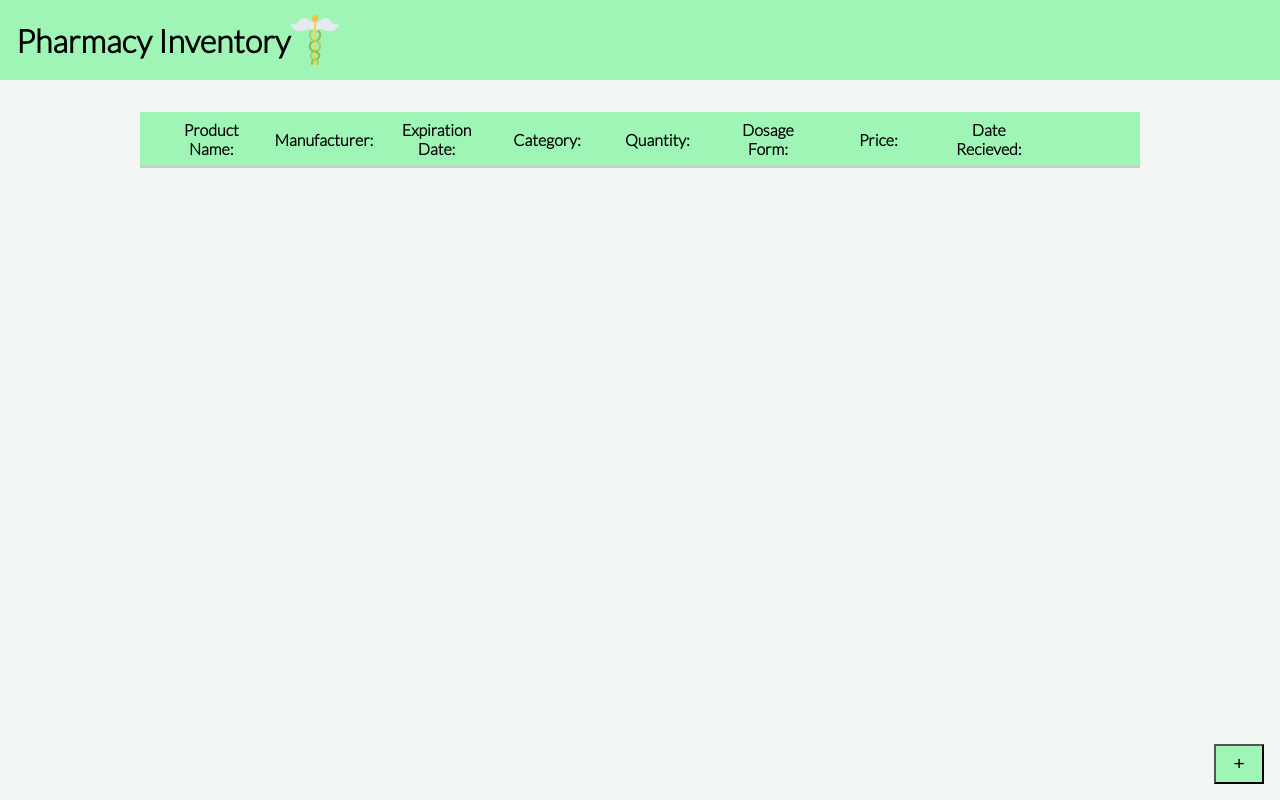
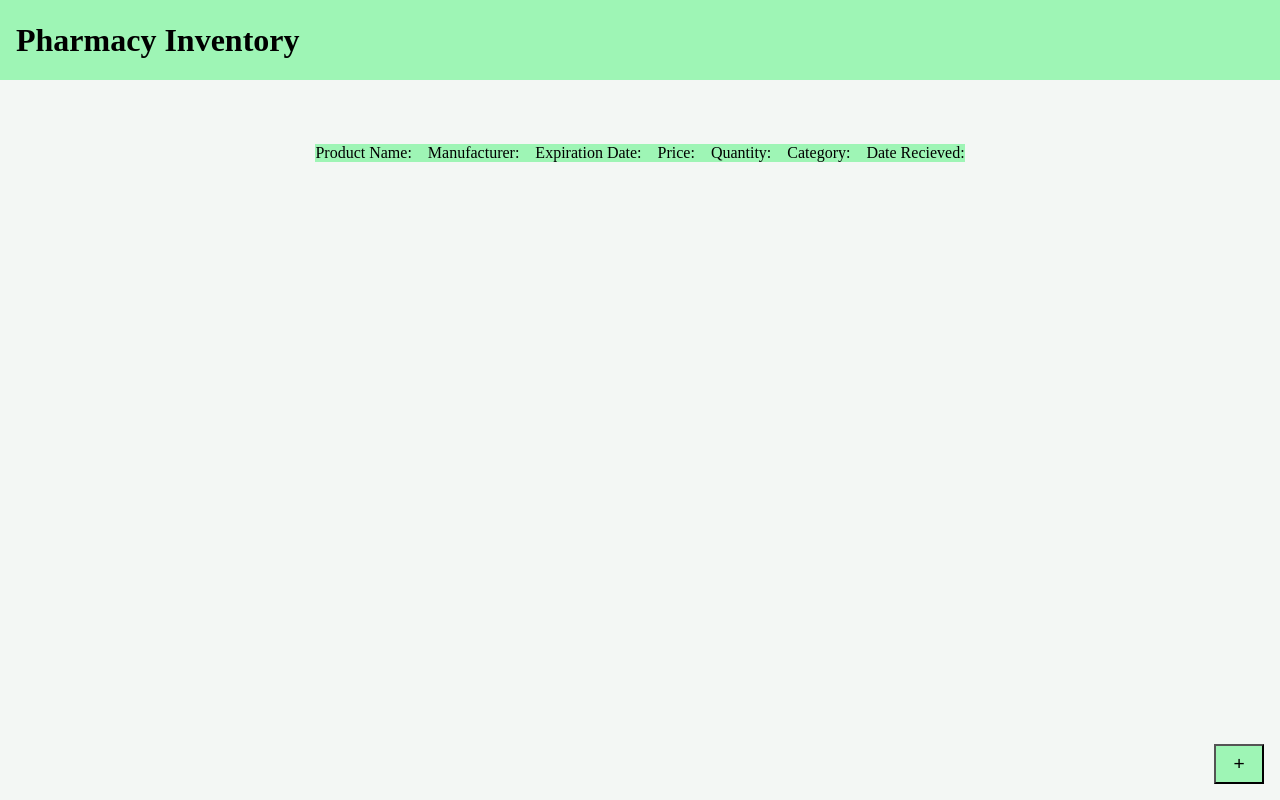
Before and after one commit to Chalitacc/Pharmacy-management, a website built with Vite: page index.html in a window 1280 px wide. Built offline with nearby package versions, Linux system fonts and the light colour scheme.

Commit message:
Revert "finish render product list"
This reverts commit acb1d1a51dc6b887086f77d6d503f2a7c56751f9.

```diff
--- a/index.html
+++ b/index.html
@@ -2,29 +2,17 @@
 <html lang="en">
   <head>
     <meta charset="UTF-8" />
+    <link rel="icon" type="image/svg+xml" href="/vite.svg" />
     <meta name="viewport" content="width=device-width, initial-scale=1.0" />
-    <script
-      src="https://kit.fontawesome.com/7e386f9da3.js"
-      crossorigin="anonymous"
-    ></script>
-
-    <!---check if u need to hide this in git ignore-->
     <title>Pharmacy Management System</title>
     <link rel="stylesheet" href="./src/css/reset.css" />
     <link rel="stylesheet" href="./src/css/variables.css" />
     <link rel="stylesheet" href="./src/css/style.css" />
     <link rel="stylesheet" href="./src/css/form.css" />
-    <link rel="stylesheet" href="./src/css/render.css" />
   </head>
   <body>
     <header>
       <h1>Pharmacy Inventory</h1>
-      <img
-        src="./src/assets/icons/medicine-pharmacy-svgrepo-com.svg"
-        width="50px"
-        height="50px"
-        alt="svg-logo-header"
-      />
     </header>
 
     <main>
@@ -33,15 +21,12 @@
           <li class="product-list__name">Product Name:</li>
           <li class="product-list__manufacturer">Manufacturer:</li>
           <li class="product-list__expiration-date">Expiration Date:</li>
+          <li class="product-list__price">Price:</li>
+          <li class="product-list__quantity">Quantity:</li>
           <li class="product-list__category">Category:</li>
-          <li class="product-list__quantity">Quantity:</li>
-          <li class="product-list__dosage-form">Dosage Form:</li>
-          <li class="product-list__price">Price:</li>
           <li class="prodcut-list__date-recieved">Date Recieved:</li>
         </ul>
-        <span>
-          <ul class="product-list__list product-list__list-container"></ul>
-        </span>
+        <ul class="product-list__list product-list__list-container"></ul>
       </span>
     </main>
 
--- a/src/css/style.css
+++ b/src/css/style.css
@@ -1,15 +1,9 @@
-@font-face {
-  font-family: Lato;
-  src: url(/src/assets/fonts/Lato-Light.ttf);
-}
-
 body {
   width: 100%;
   height: 100vh;
   display: flex;
   flex-direction: column;
   background-color: var(--light-background-color);
-  font-family: Lato;
 }
 
 header {
@@ -25,6 +19,7 @@ header {
 main {
   /* width: 100%;
   height: 100%;
+  width: 100%;
   height: auto;
   flex-grow: 1; */
   display: flex;
@@ -48,3 +43,12 @@ main {
 }
 
 /* LIST STYLE */
+
+.product-list-headings {
+  display: flex;
+  gap: var(--spacing-medium);
+  justify-content: center;
+  align-items: center;
+  margin-top: 2rem;
+  background: var(--green-background-color);
+}
--- a/src/js/app.js
+++ b/src/js/app.js
@@ -21,7 +21,6 @@ const submitButton = document.querySelector(".submit-button");
 document.addEventListener("DOMContentLoaded", () => {
   UserInterface.openAddModal(openAddModalButton, formModal);
   UserInterface.closeCancelModal(cancelCloseModalButton, formModal, form);
-  UserInterface.viewProductList();
 });
 
 form.addEventListener("submit", (e) => {
@@ -39,6 +38,5 @@ form.addEventListener("submit", (e) => {
   console.log("Product added");
   console.log(ProductManager.getProduct());
 
-  UserInterface.viewProductList();
   form.reset();
 });
--- a/src/js/ui.js
+++ b/src/js/ui.js
@@ -68,7 +68,6 @@ class UserInterface {
     });
   }
 
-  // CLOSE/CANCEL BUTTON MODAL
   static closeCancelModal(cancelCloseModalButton, formModal, form) {
     cancelCloseModalButton.addEventListener("click", (e) => {
       e.preventDefault();
```
Also changed, not shown: src/assets/fonts/Lato-Light.ttf (deleted), src/assets/icons/medicine-pharmacy-svgrepo-com.svg (deleted).
